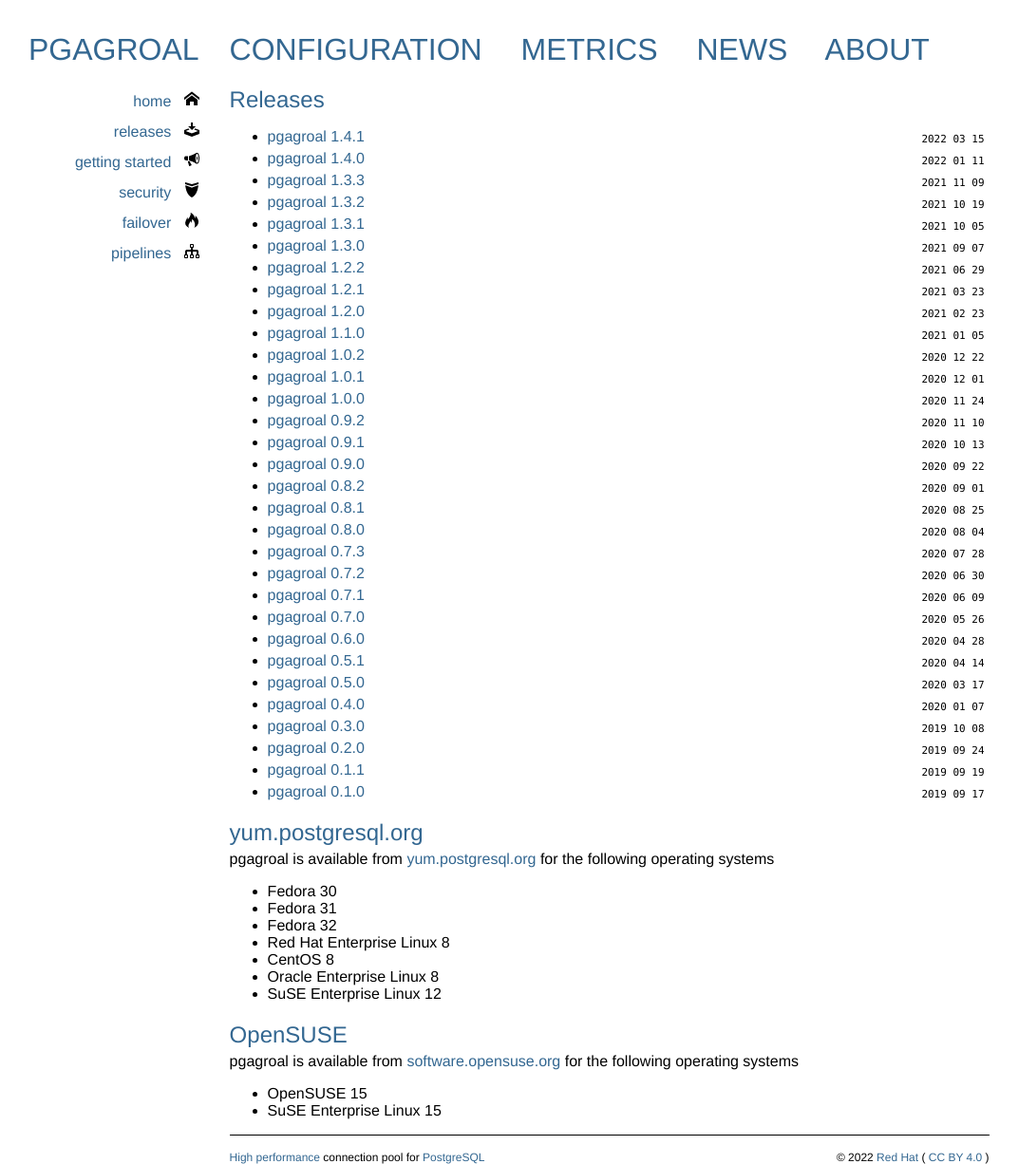
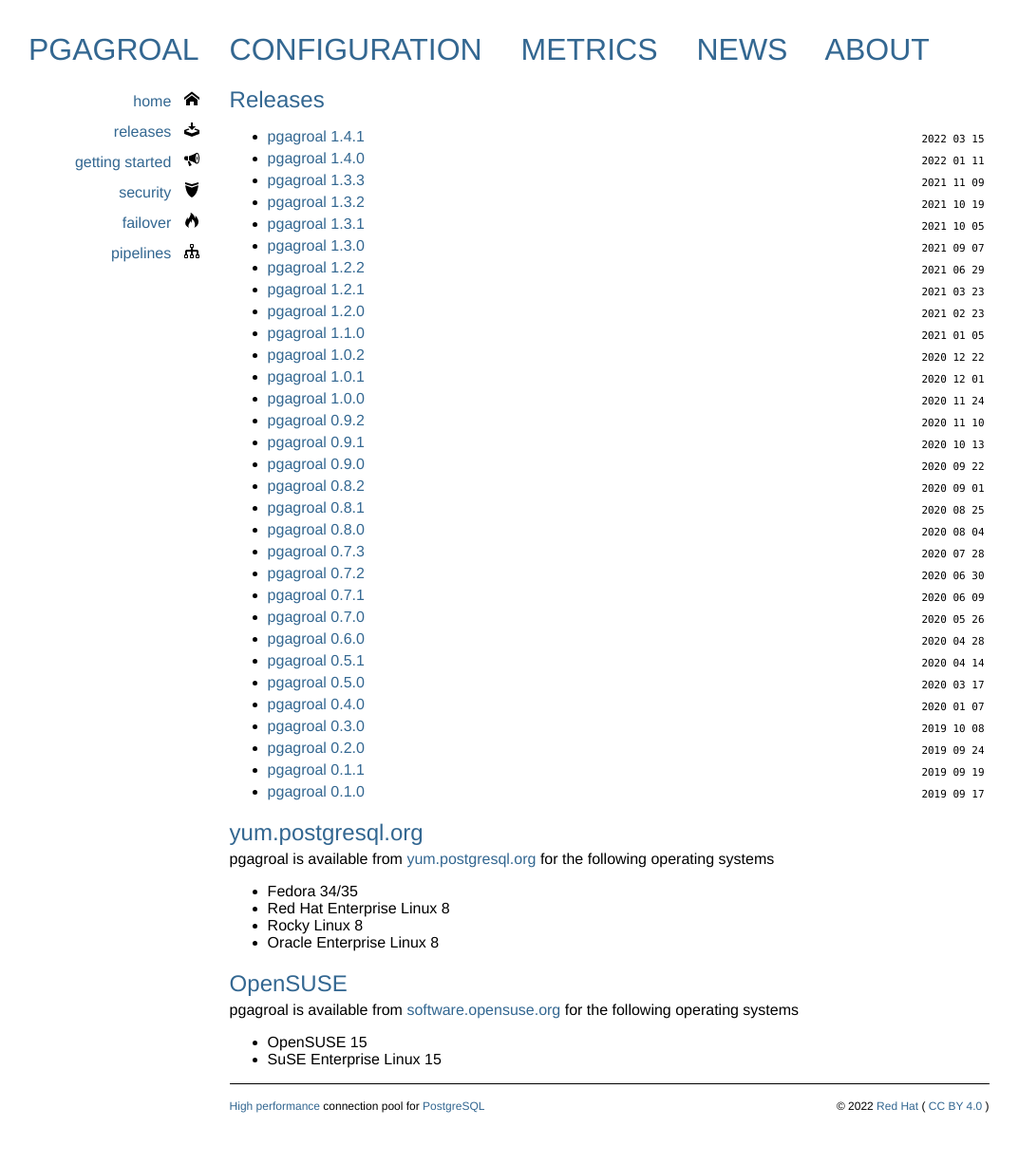
Before and after one commit to agroal/pgagroal, a Jekyll site: the page built from releases.html, in a window 1280 px wide. Shown: the whole page at 95% size, without its empty margins (10-1082 px from the left). Built offline with Jekyll 4.4.1, drawn with Linux system fonts in a browser that asks for light colours; some web fonts are replaced; after the commit the page ends 1172 px from its top, so only the background shows below that.

Commit message:
Update distributions

```diff
--- a/releases.html
+++ b/releases.html
@@ -19,13 +19,10 @@
   pgagroal is available from <a href="https://yum.postgresql.org">yum.postgresql.org</a> for the following operating systems
 
   <ul>
-    <li>Fedora 30</li>
-    <li>Fedora 31</li>
-    <li>Fedora 32</li>
+    <li>Fedora 34/35</li>
     <li>Red Hat Enterprise Linux 8</li>
-    <li>CentOS 8</li>
+    <li>Rocky Linux 8</li>
     <li>Oracle Enterprise Linux 8</li>
-    <li>SuSE Enterprise Linux 12</li>
   </ul>
 
   <h2>OpenSUSE</h2>
```
